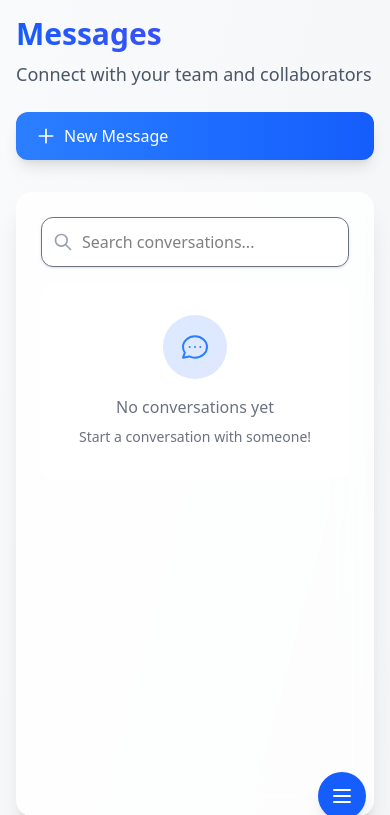
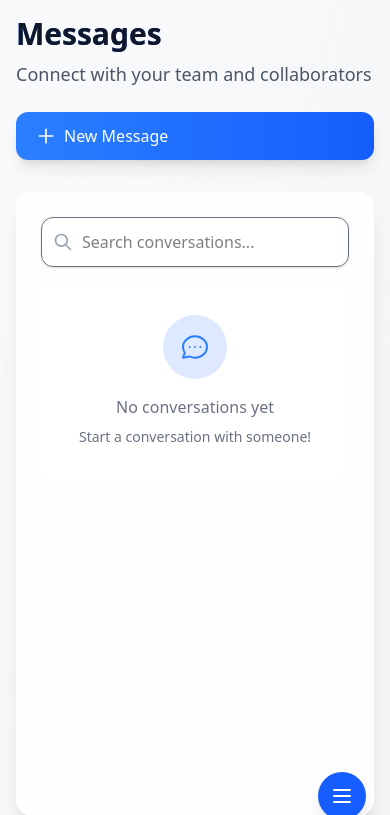
Before and after one commit to brizzieh/ChatAppv2, a Django app: page /dashboard/chat/ in a window 390 px wide. Shown: the top 815 px of the page. Run offline with Django 5.2, Linux system fonts and the light colour scheme; the visitor is signed in with stand-in values (Sample User, id 1); data comes from the database, SQL or seed files in the repository; data that the repository does not hold is empty; style sheets or scripts are compiled from the project's sources; some libraries are stand-ins or nearby versions.

Commit message:
fix: remove unnecessary class from header title for cleaner styling

```diff
--- a/templates/dashboard/chat/index.html
+++ b/templates/dashboard/chat/index.html
@@ -9,7 +9,7 @@
         <!-- Header with Glass Effect -->
         <div class="flex flex-col sm:flex-row sm:items-center sm:justify-between gap-6 mb-8">
             <div class="space-y-2">
-                <h1 class="text-3xl sm:text-4xl font-bold text-gray-900 bg-gradient-to-r from-blue-600 to-indigo-600 bg-clip-text text-transparent">
+                <h1 class="text-3xl sm:text-4xl font-bold text-gray-900 bg-gradient-to-r from-blue-600 to-indigo-600 bg-clip-text">
                     Messages
                 </h1>
                 <p class="text-lg text-gray-600">
```
